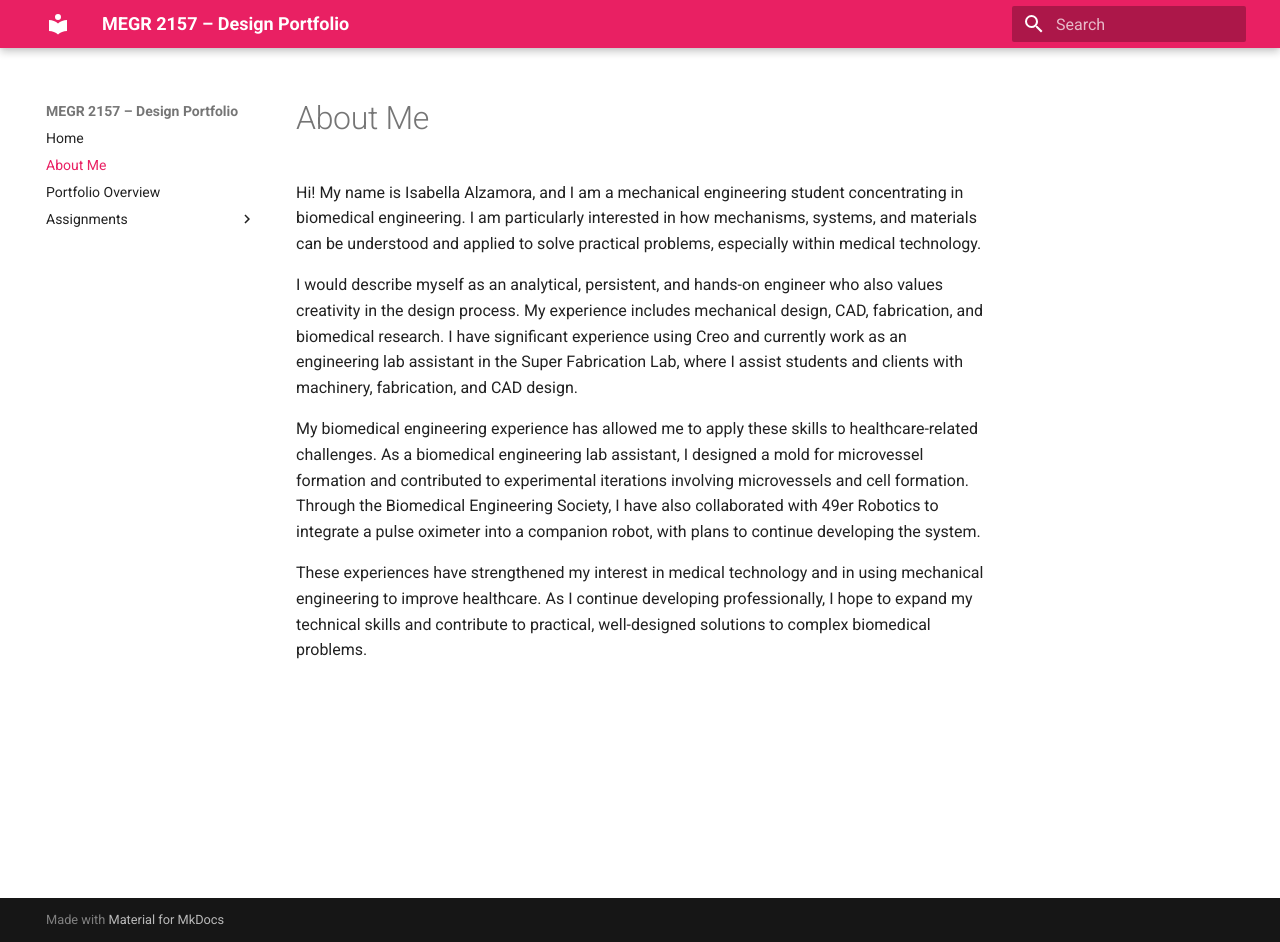
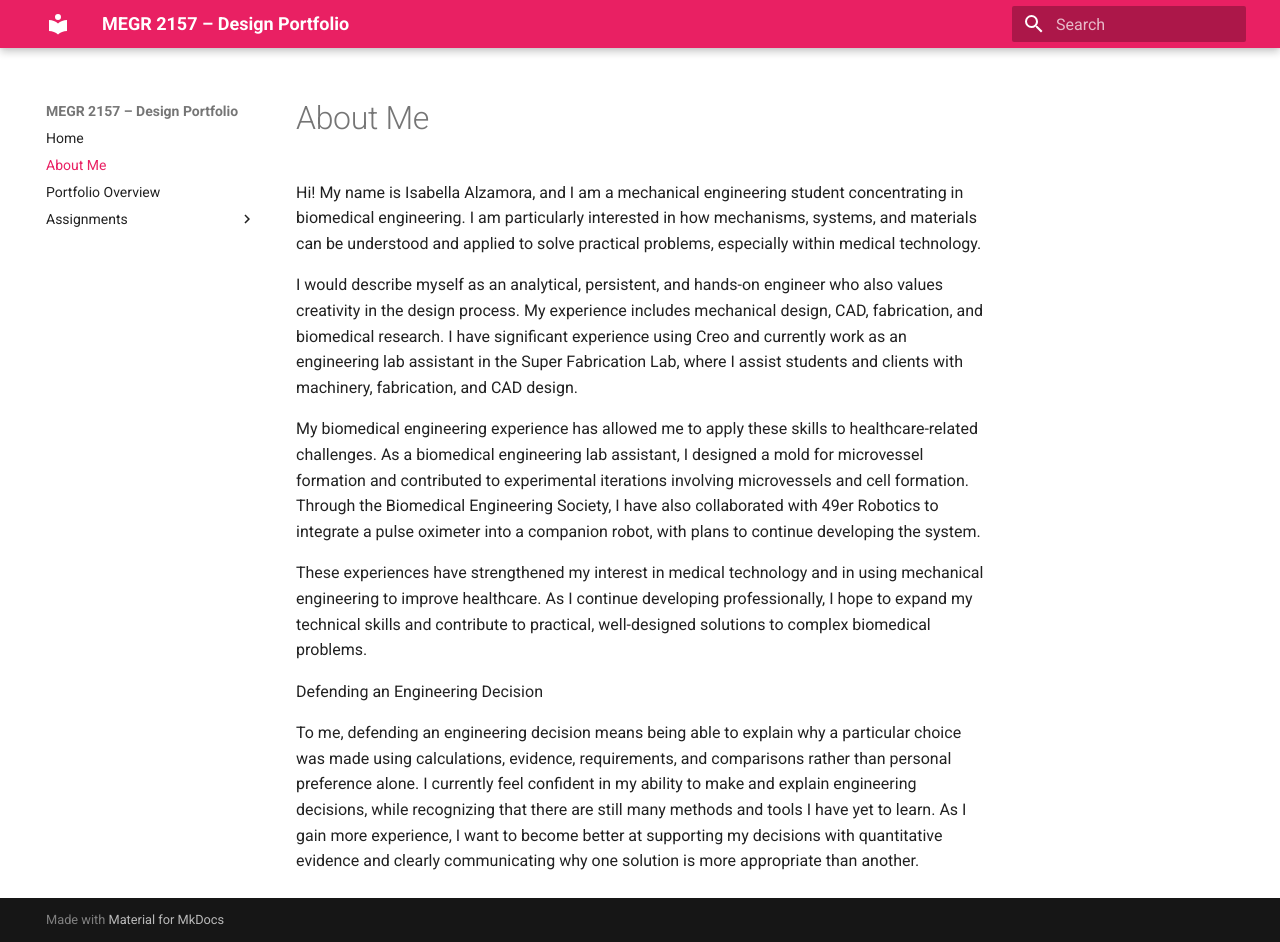
Before and after one commit to igarayal/Alzamora-MEGR2156-Portfolio, an MkDocs documentation site: the page built from docs/aboutme/index.md, in a window 1280 px wide and 942 px high. Built offline with MkDocs 1.6.1 and Material for MkDocs 9.7.7, drawn with Linux system fonts in a browser that asks for light colours.

Commit message:
Add section on defending engineering decisions
Added a section on defending engineering decisions, emphasizing the importance of evidence-based explanations for choices made in engineering.

```diff
--- a/docs/aboutme/index.md
+++ b/docs/aboutme/index.md
@@ -6,3 +6,7 @@ I would describe myself as an analytical, persistent, and hands-on engineer who
 My biomedical engineering experience has allowed me to apply these skills to healthcare-related challenges. As a biomedical engineering lab assistant, I designed a mold for microvessel formation and contributed to experimental iterations involving microvessels and cell formation. Through the Biomedical Engineering Society, I have also collaborated with 49er Robotics to integrate a pulse oximeter into a companion robot, with plans to continue developing the system.
 
 These experiences have strengthened my interest in medical technology and in using mechanical engineering to improve healthcare. As I continue developing professionally, I hope to expand my technical skills and contribute to practical, well-designed solutions to complex biomedical problems.
+
+Defending an Engineering Decision
+
+To me, defending an engineering decision means being able to explain why a particular choice was made using calculations, evidence, requirements, and comparisons rather than personal preference alone. I currently feel confident in my ability to make and explain engineering decisions, while recognizing that there are still many methods and tools I have yet to learn. As I gain more experience, I want to become better at supporting my decisions with quantitative evidence and clearly communicating why one solution is more appropriate than another.
```
